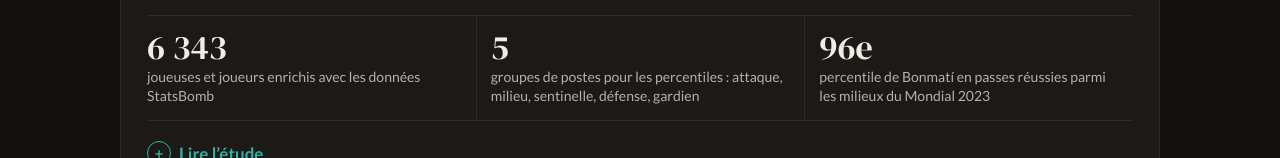
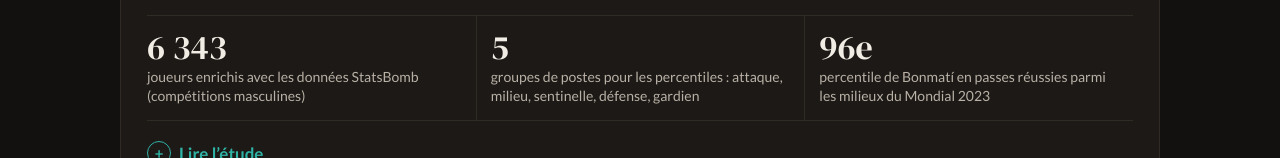
Before and after one commit to Julie-Landrevie/Julie-Landrevie.github.io, a plain HTML site: page index.html in a window 1280 px wide. Shown: the part 7016-7174 px from the top of the page. Drawn offline with Linux system fonts and the light colour scheme.

Commit message:
ScoutPro : 6 343 joueurs de compétitions masculines (correction)

```diff
--- a/index.html
+++ b/index.html
@@ -538,7 +538,7 @@ footer .wrap{display:flex; flex-wrap:wrap; justify-content:space-between; gap:16
   </div>
   <button type="button" class="apercu" aria-label="Lire l’étude / Read the study" onclick="var d=this.closest('.projet').querySelector('details');d.open=true;d.scrollIntoView({behavior:'smooth',block:'start'})"><img src="assets/scout_bonmati.webp" alt="Percentiles d&#x27;Aitana Bonmatí parmi les milieux de la Coupe du monde 2023, par 90 minutes." loading="lazy"></button>
   </div>
-  <div class="figs"><div class="fig"><b><span class="n" data-l="fr">6 343</span><span class="n" data-l="en" lang="en">6,343</span></b><span data-l="fr">joueuses et joueurs enrichis avec les données StatsBomb</span><span data-l="en" lang="en">players enriched with StatsBomb data</span></div><div class="fig"><b><span class="n" data-l="fr">5</span><span class="n" data-l="en" lang="en">5</span></b><span data-l="fr">groupes de postes pour les percentiles : attaque, milieu, sentinelle, défense, gardien</span><span data-l="en" lang="en">position groups for percentiles: attack, midfield, holding midfield, defence, goalkeeper</span></div><div class="fig"><b><span class="n" data-l="fr">96e</span><span class="n" data-l="en" lang="en">96e</span></b><span data-l="fr">percentile de Bonmatí en passes réussies parmi les milieux du Mondial 2023</span><span data-l="en" lang="en">Bonmatí’s percentile in completed passes among 2023 World Cup midfielders</span></div></div>
+  <div class="figs"><div class="fig"><b><span class="n" data-l="fr">6 343</span><span class="n" data-l="en" lang="en">6,343</span></b><span data-l="fr">joueurs enrichis avec les données StatsBomb (compétitions masculines)</span><span data-l="en" lang="en">players enriched with StatsBomb data (men’s competitions)</span></div><div class="fig"><b><span class="n" data-l="fr">5</span><span class="n" data-l="en" lang="en">5</span></b><span data-l="fr">groupes de postes pour les percentiles : attaque, milieu, sentinelle, défense, gardien</span><span data-l="en" lang="en">position groups for percentiles: attack, midfield, holding midfield, defence, goalkeeper</span></div><div class="fig"><b><span class="n" data-l="fr">96e</span><span class="n" data-l="en" lang="en">96e</span></b><span data-l="fr">percentile de Bonmatí en passes réussies parmi les milieux du Mondial 2023</span><span data-l="en" lang="en">Bonmatí’s percentile in completed passes among 2023 World Cup midfielders</span></div></div>
   <details>
     <summary><span data-l="fr">Lire l’étude</span><span data-l="en" lang="en">Read the study</span></summary>
     <div class="etude">
```
Also changed, not shown: 1 other file.
